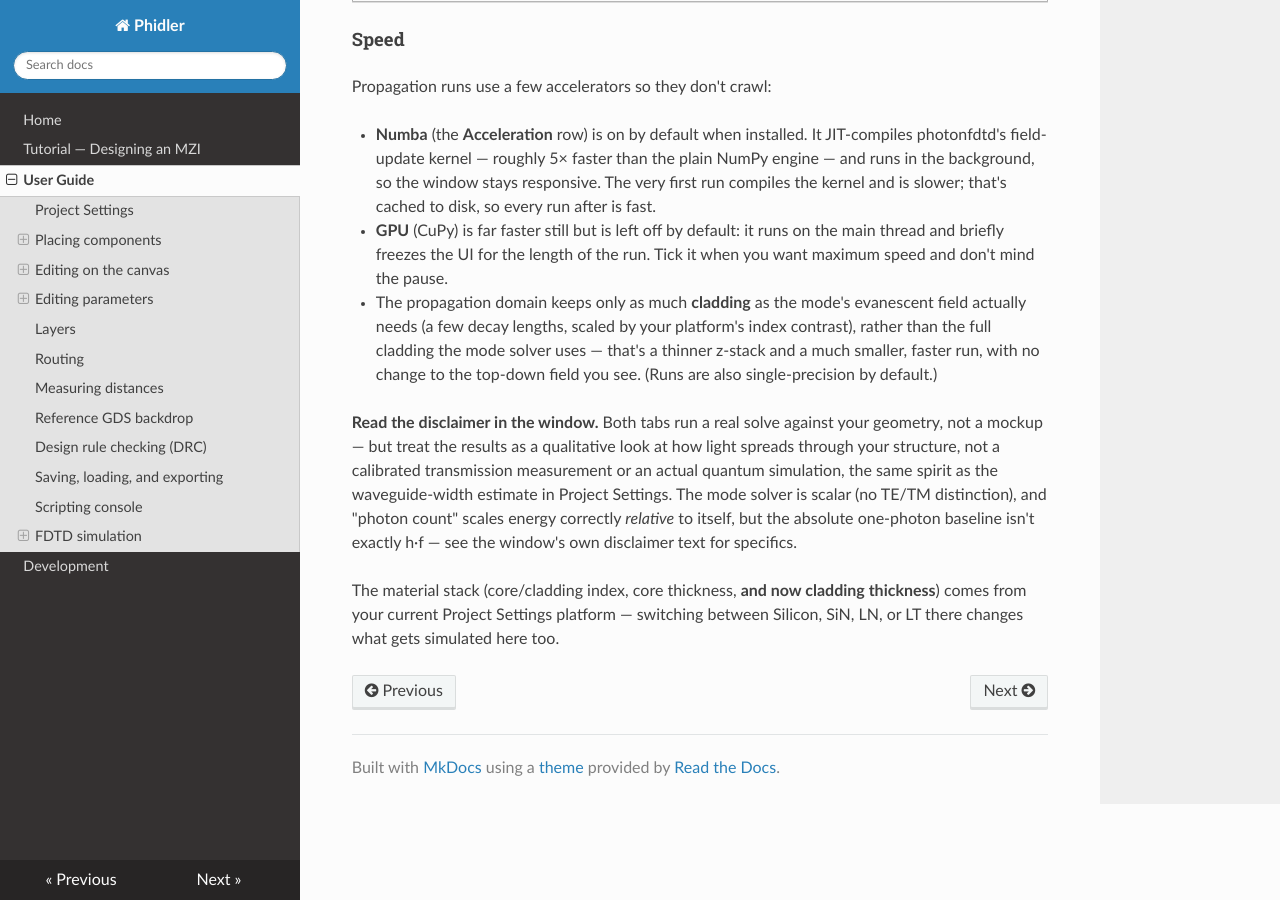
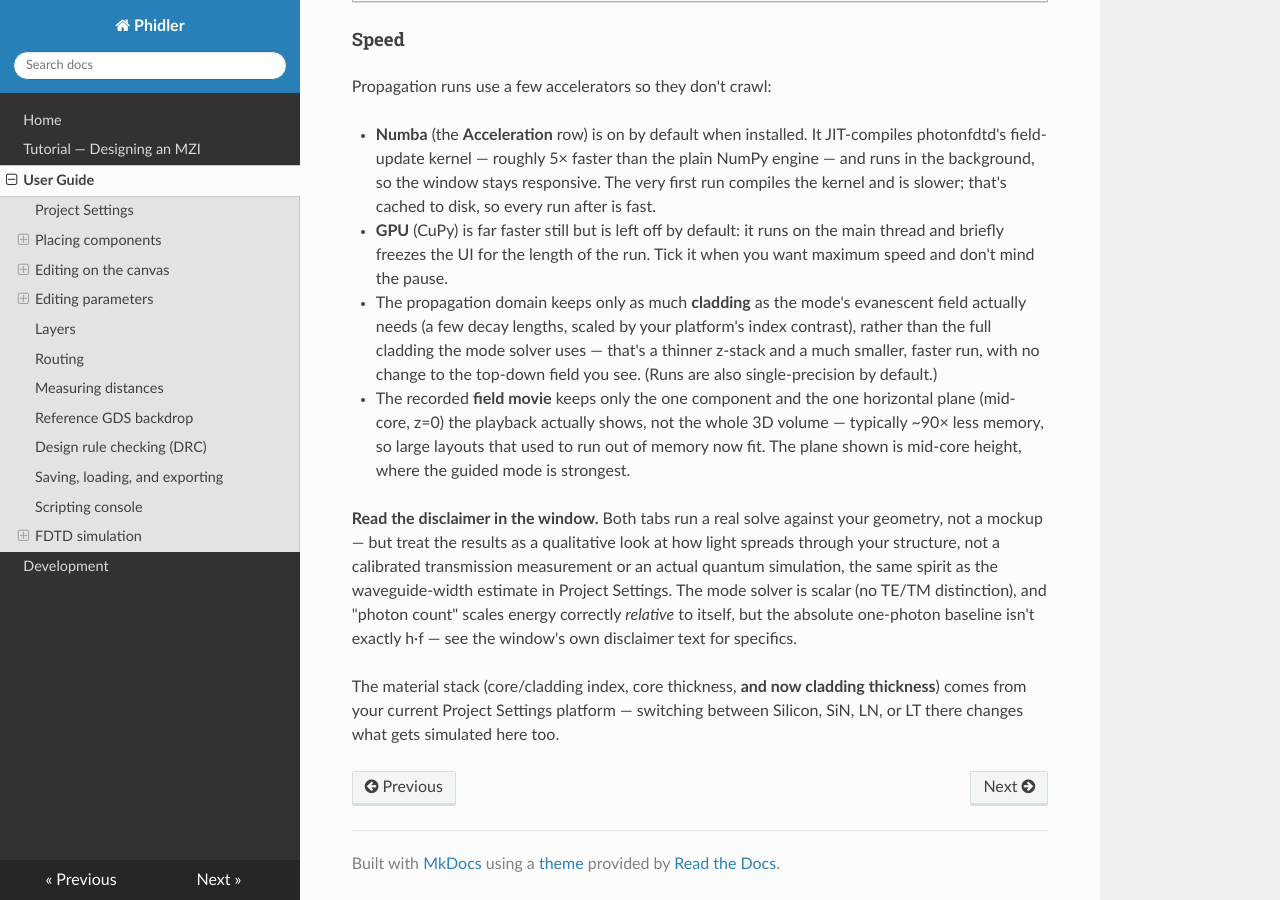
Before and after one commit to ngpaladi/phidler, an MkDocs documentation site: the page built from docs/guide.md, in a window 1280 px wide and 900 px high, scrolled down 8927 px. Built offline with MkDocs 1.6.1, drawn with Linux system fonts in a browser that asks for light colours; nearby versions of some CDN libraries.

Commit message:
docs: note the mid-core single-plane movie memory win
Co-Authored-By: Claude Opus 4.8 (1M context) <noreply@anthropic.com>
Claude-Session: https://claude.ai/code/session_01AMtHjPjgX93SH9vGY5zY3U

```diff
--- a/docs/guide.md
+++ b/docs/guide.md
@@ -351,6 +351,11 @@ Propagation runs use a few accelerators so they don't crawl:
   platform's index contrast), rather than the full cladding the mode solver
   uses — that's a thinner z-stack and a much smaller, faster run, with no change
   to the top-down field you see. (Runs are also single-precision by default.)
+- The recorded **field movie** keeps only the one component and the one
+  horizontal plane (mid-core, z=0) the playback actually shows, not the whole 3D
+  volume — typically ~90× less memory, so large layouts that used to run out of
+  memory now fit. The plane shown is mid-core height, where the guided mode is
+  strongest.
 
 **Read the disclaimer in the window.** Both tabs run a real solve against
 your geometry, not a mockup — but treat the results as a qualitative
```
